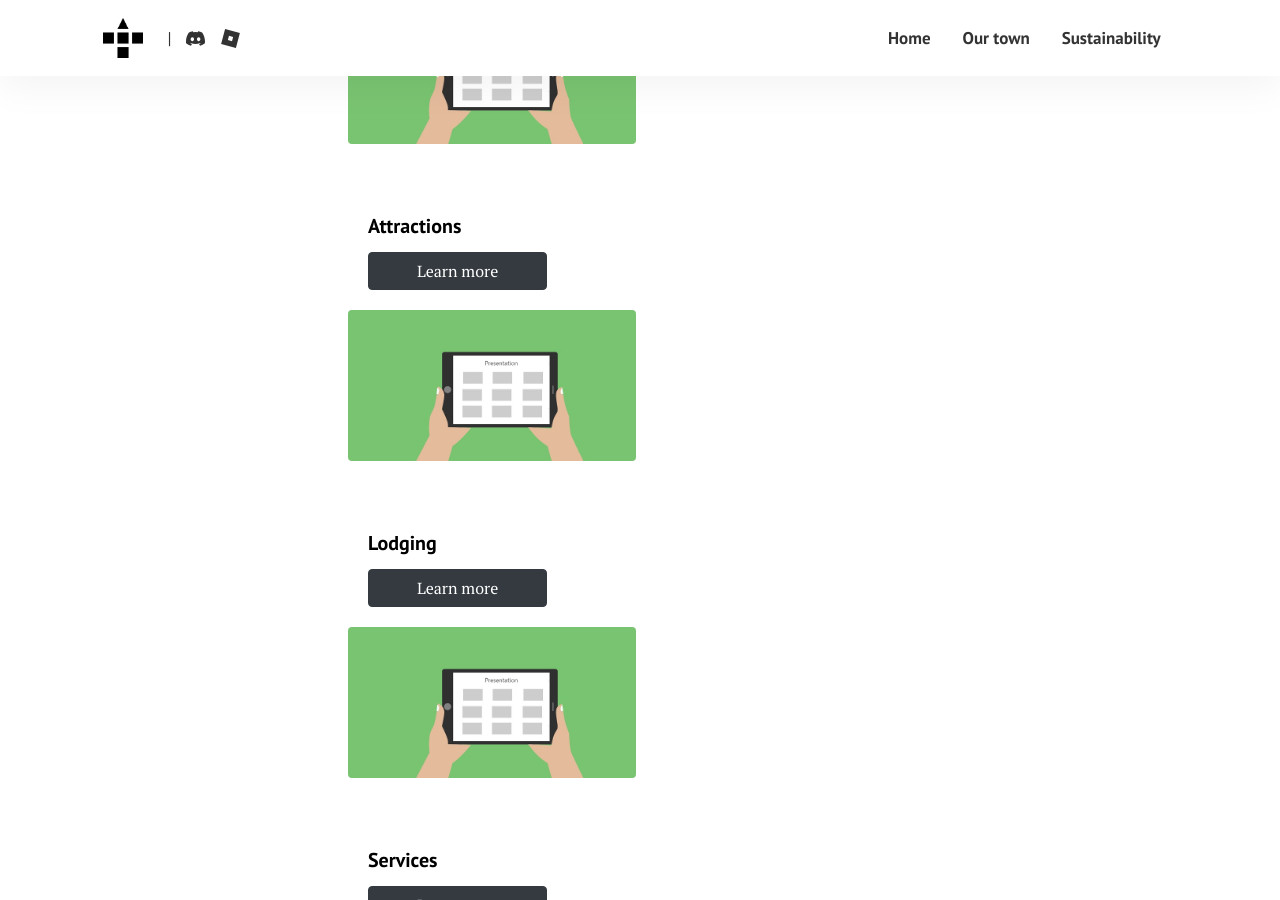
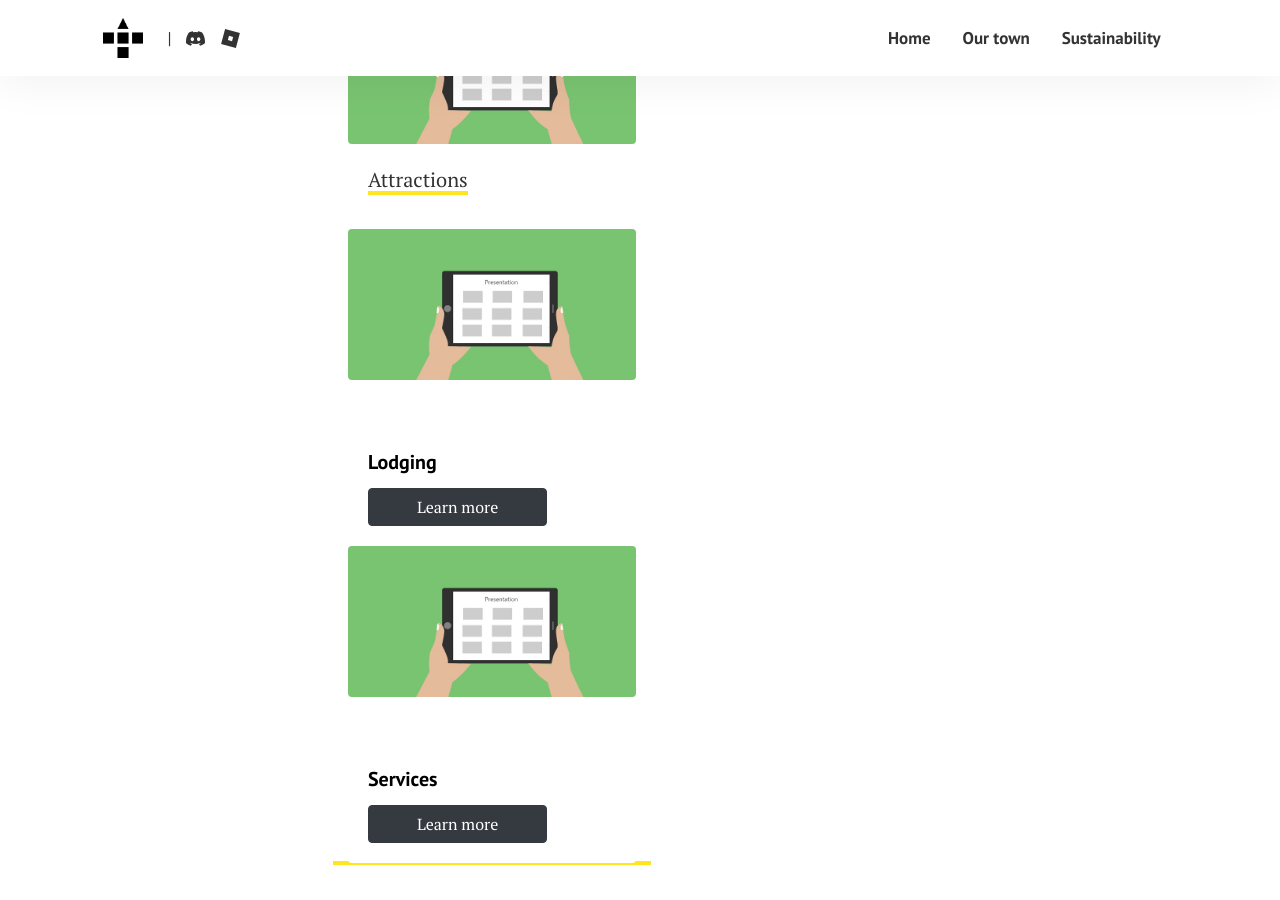
Before and after one commit to anvoids/northpoint, a Jekyll site: the page built from pages/town.html, in a window 1280 px wide and 900 px high, scrolled down 551 px. Built offline with Jekyll 4.4.1, drawn with Linux system fonts in a browser that asks for light colours.

Commit message:
Update town.html

```diff
--- a/pages/town.html
+++ b/pages/town.html
@@ -12,8 +12,7 @@
             <div class="card" style="width: 18rem;">
                 <img class="card-img-top" src="/northpoint/assets/images/cards/attractions.png" alt="Attractions">
                 <div class="card-body">
-                    <h5 class="card-title">Attractions</h5>
-                    <button href="/attractions" class="btn btn-dark text-white px-5">Learn more</button>
+                    <a class="card-title" href="/attractions">Attractions</button>
                 </div>
             </div>
         </div>
```
